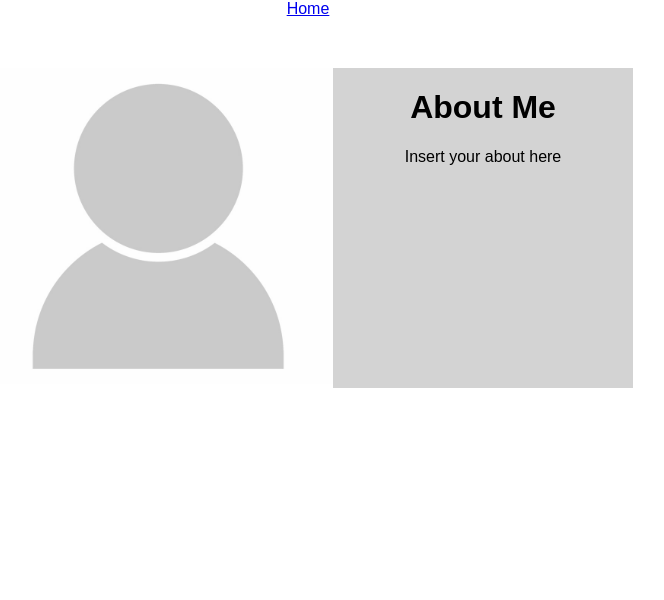
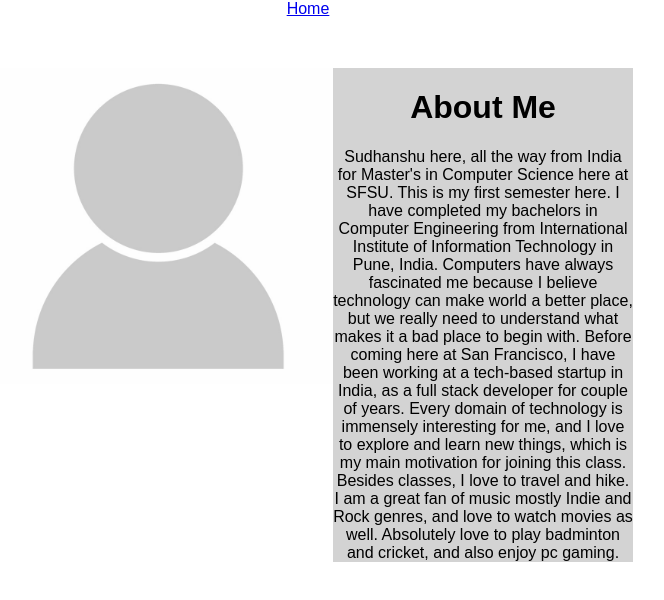
Before and after one commit to benztimm/csc648-03-fa22-team04, a React (Create React App) app in the folder application/frontend/: page /sudhanshu in a window 1280 px wide. Shown: the top 600 px of the page, without its empty margins (332-996 px from the left). Built offline with nearby package versions, Linux system fonts and the light colour scheme.

Commit message:
Sudhanshu's about me page

```diff
--- a/application/frontend/src/components/pages/Sudhanshu.js
+++ b/application/frontend/src/components/pages/Sudhanshu.js
@@ -20,7 +20,10 @@ const Sudhanshu = () => {
         </div>
         <div className="about">
           <h1>About Me</h1>
-          Insert your about here
+          Sudhanshu here, all the way from India for Master's in Computer Science here at SFSU. This is my first semester here.
+          I have completed my bachelors in Computer Engineering from International Institute of Information Technology in Pune, India. Computers have always fascinated me because I believe technology can make world a better place, but we really need to understand what makes it a bad place to begin with.
+          Before coming here at San Francisco, I have been working at a tech-based startup in India, as a full stack developer for couple of years. Every domain of technology is immensely interesting for me, and I love to explore and learn new things, which is my main motivation for joining this class.
+          Besides classes, I love to travel and hike. I am a great fan of music mostly Indie and Rock genres, and love to watch movies as well. Absolutely love to play badminton and cricket, and also enjoy pc gaming.
         </div>
       </div>
     </div>
```
